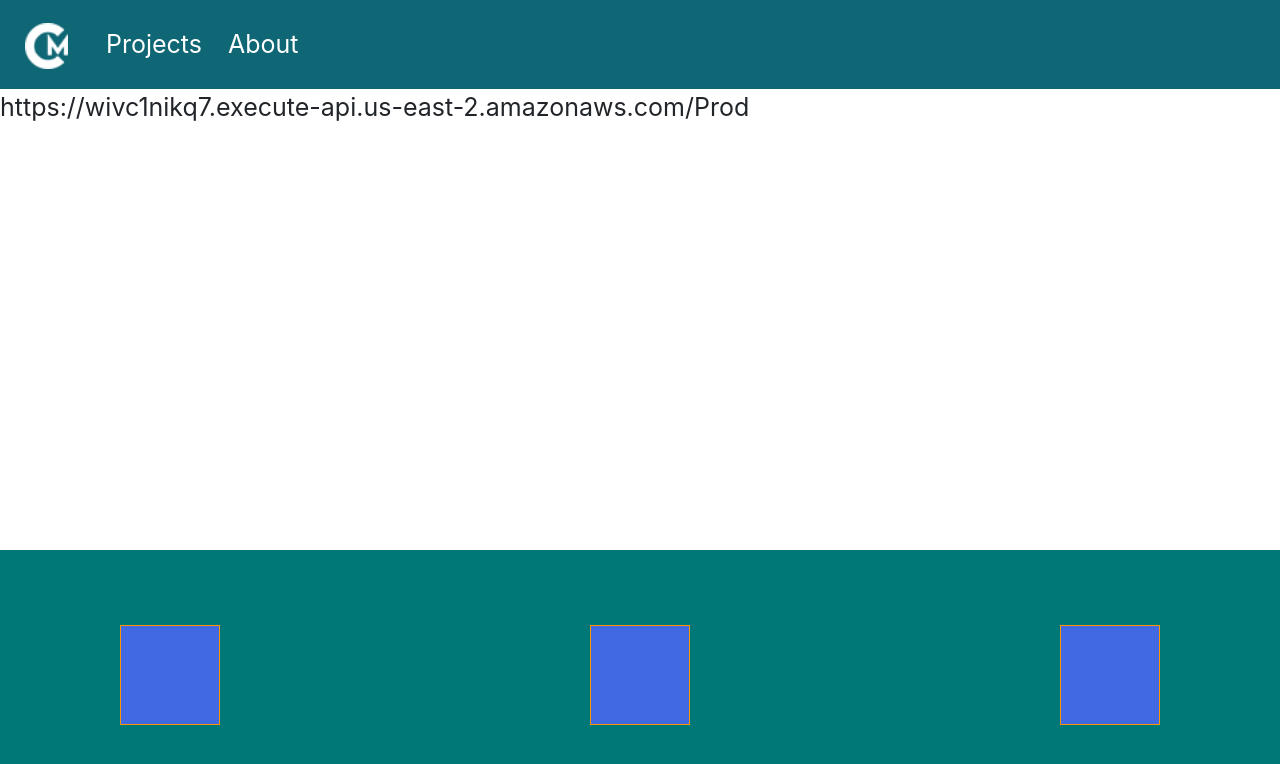
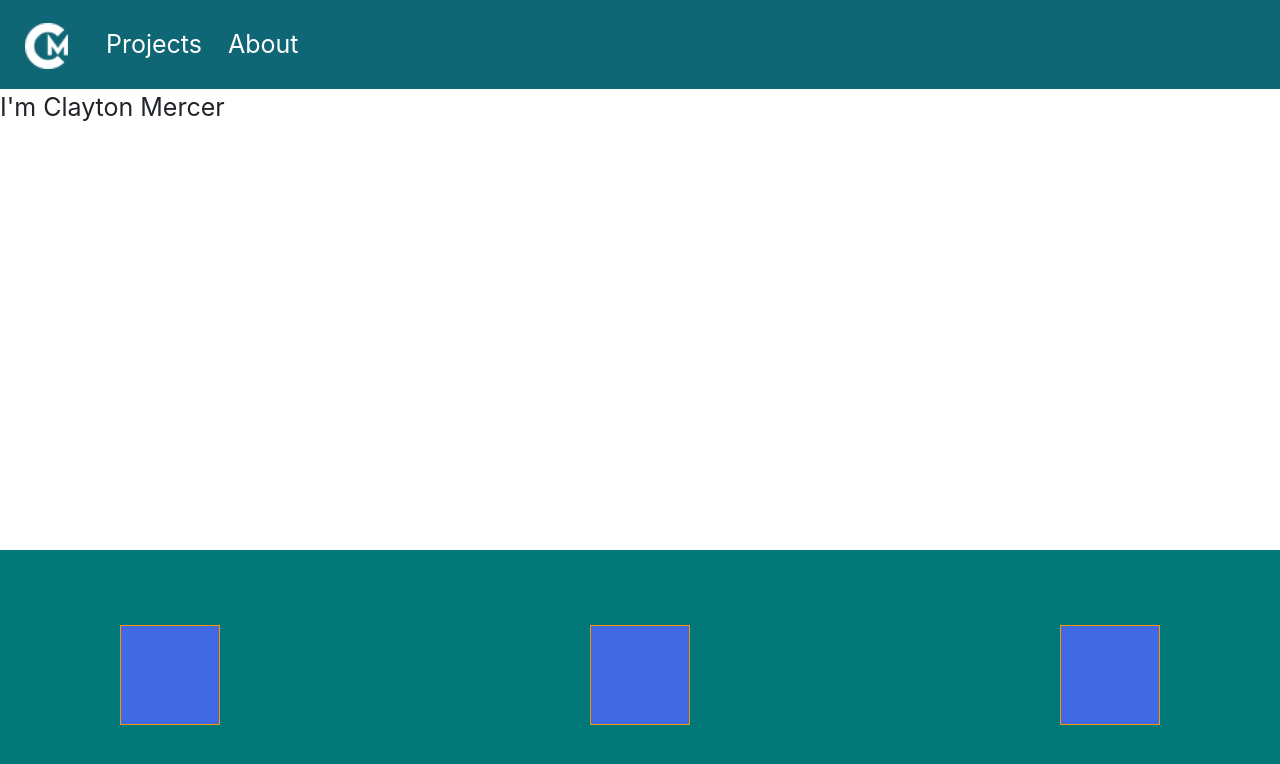
Before and after one commit to mercerccw/mercer-portfolio, a React (Create React App) app: page /about in a window 1280 px wide. Shown: the top 764 px of the page. Built offline with nearby package versions, Linux system fonts and the light colour scheme.

Commit message:
Add Clayton to about

```diff
--- a/src/components/About/About.tsx
+++ b/src/components/About/About.tsx
@@ -2,5 +2,5 @@ import React from "react"
 import "./About.scss"
 
 export const About = () => {
-  return <div>{process.env.REACT_APP_API_BASE_URL}</div>
+  return <div>I'm Clayton Mercer</div>
 }
```
